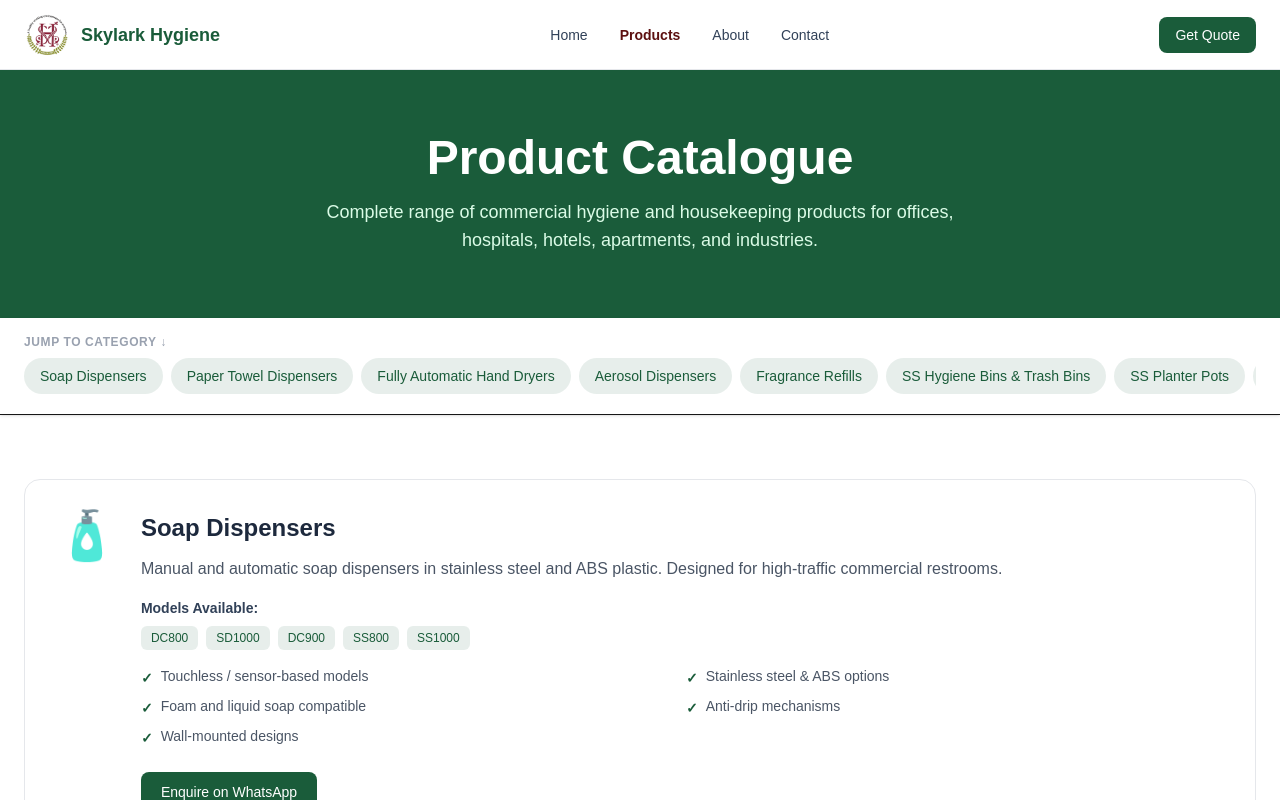
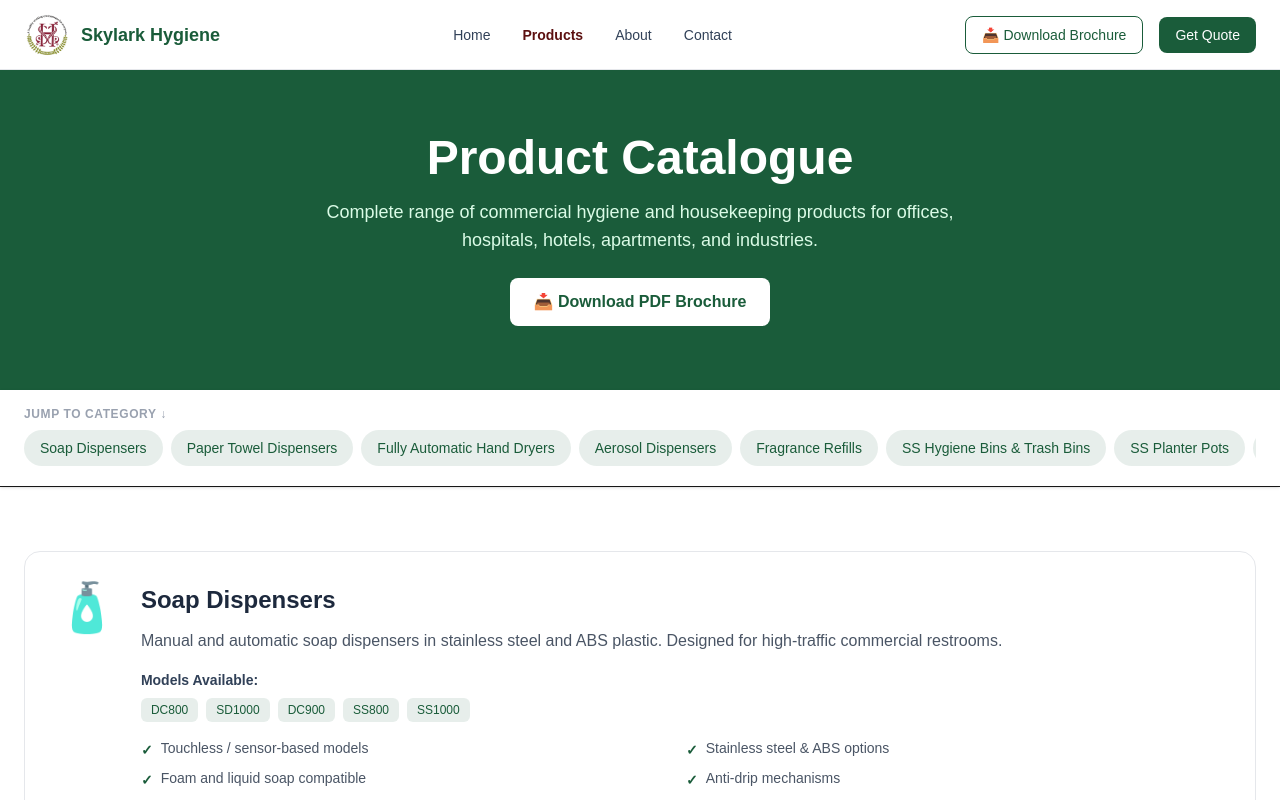
Before and after one commit to supreeta-anand-byatnal/skylark-hygiene, a Next.js app: page /products in a window 1280 px wide. Shown: the top 800 px of the page. Built offline with nearby package versions, Linux system fonts and the light colour scheme.

Commit message:
feat: Add download brochure button in navbar and products page

```diff
--- a/app/components/Navbar.tsx
+++ b/app/components/Navbar.tsx
@@ -56,12 +56,21 @@
           })}
         </div>
 
-        <a
-          href="https://wa.me/919663807006"
-          className="hidden md:inline-block bg-[#1a5c3a] text-white text-sm px-4 py-2 rounded-lg font-medium hover:bg-[#154f32] transition"
-        >
-          Get Quote
-        </a>
+        <div className="hidden md:flex items-center gap-4">
+          <a
+            href="/skylark-catalogue.pdf"
+            download
+            className="border border-[#1a5c3a] text-[#1a5c3a] text-sm px-4 py-2 rounded-lg font-medium hover:bg-[#1a5c3a] hover:text-white transition"
+          >
+            📥 Download Brochure
+          </a>
+          <a
+            href="https://wa.me/919663807006"
+            className="bg-[#1a5c3a] text-white text-sm px-4 py-2 rounded-lg font-medium hover:bg-[#154f32] transition"
+          >
+            Get Quote
+          </a>
+        </div>
 
         {/* Mobile hamburger */}
         <button
@@ -99,8 +108,15 @@
             );
           })}
           <a
+            href="/skylark-catalogue.pdf"
+            download
+            className="block mt-3 text-center border border-[#1a5c3a] text-[#1a5c3a] text-sm px-4 py-2.5 rounded-lg font-medium"
+          >
+            📥 Download Brochure
+          </a>
+          <a
             href="https://wa.me/919663807006"
-            className="block mt-3 text-center bg-[#1a5c3a] text-white text-sm px-4 py-2.5 rounded-lg font-medium"
+            className="block mt-2 text-center bg-[#1a5c3a] text-white text-sm px-4 py-2.5 rounded-lg font-medium"
           >
             Get Quote on WhatsApp
           </a>
--- a/app/products/page.tsx
+++ b/app/products/page.tsx
@@ -319,6 +319,13 @@
             Complete range of commercial hygiene and housekeeping products for
             offices, hospitals, hotels, apartments, and industries.
           </p>
+          <a
+            href="/skylark-catalogue.pdf"
+            download
+            className="inline-block mt-6 bg-white text-[#1a5c3a] px-6 py-3 rounded-lg font-semibold hover:bg-green-50 transition"
+          >
+            📥 Download PDF Brochure
+          </a>
         </div>
       </section>
 
```
Also changed, not shown: 1 other file (tests, documents, lock files or other folders).
